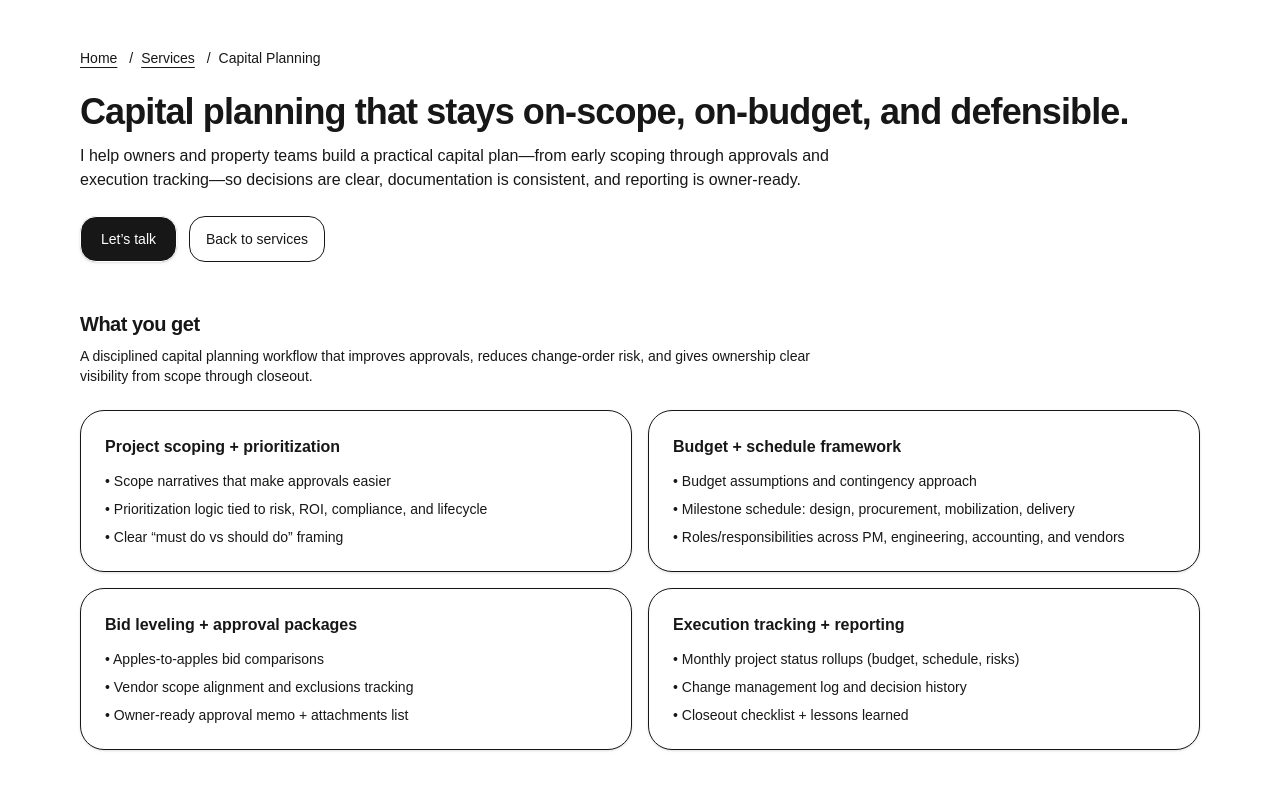
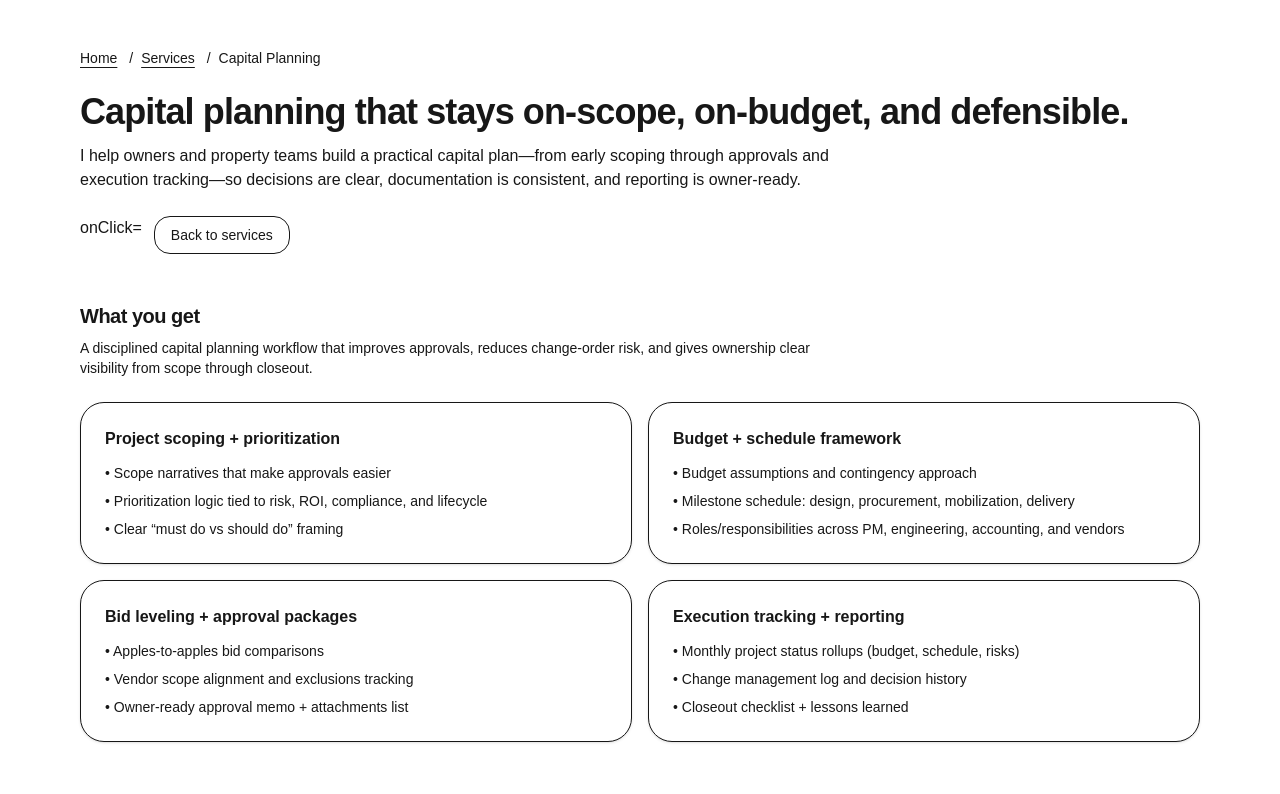
Before and after one commit to BK14782/brian-killian-consulting, a Next.js app: page /services/capital-planning in a window 1280 px wide. Shown: the top 794 px of the page. Built offline with nearby package versions, Linux system fonts and the light colour scheme.

Commit message:
test button

```diff
--- a/src/components/LetsTalkCTA.tsx
+++ b/src/components/LetsTalkCTA.tsx
@@ -15,19 +15,11 @@ export default function LetsTalkCTA({
 
   return (
     <>
-      <button
-  type="button"
-  onClick={() => {
-    gaEvent("cta_lets_talk_click", {
-      location: "primary_cta",
-      page: window.location.pathname,
-    });
-    setOpen(true);
-  }}
-  className={`inline-flex items-center justify-center rounded-2xl bg-foreground px-5 py-3 text-sm font-medium text-background shadow-sm transition hover:bg-foreground/90 ${className}`}
->
-  {label}
-</button>
+      onClick={() => {
+  gaEvent("cta_test_click", { page: window.location.pathname });
+  setOpen(true);
+}}
+
 
 
 
```
